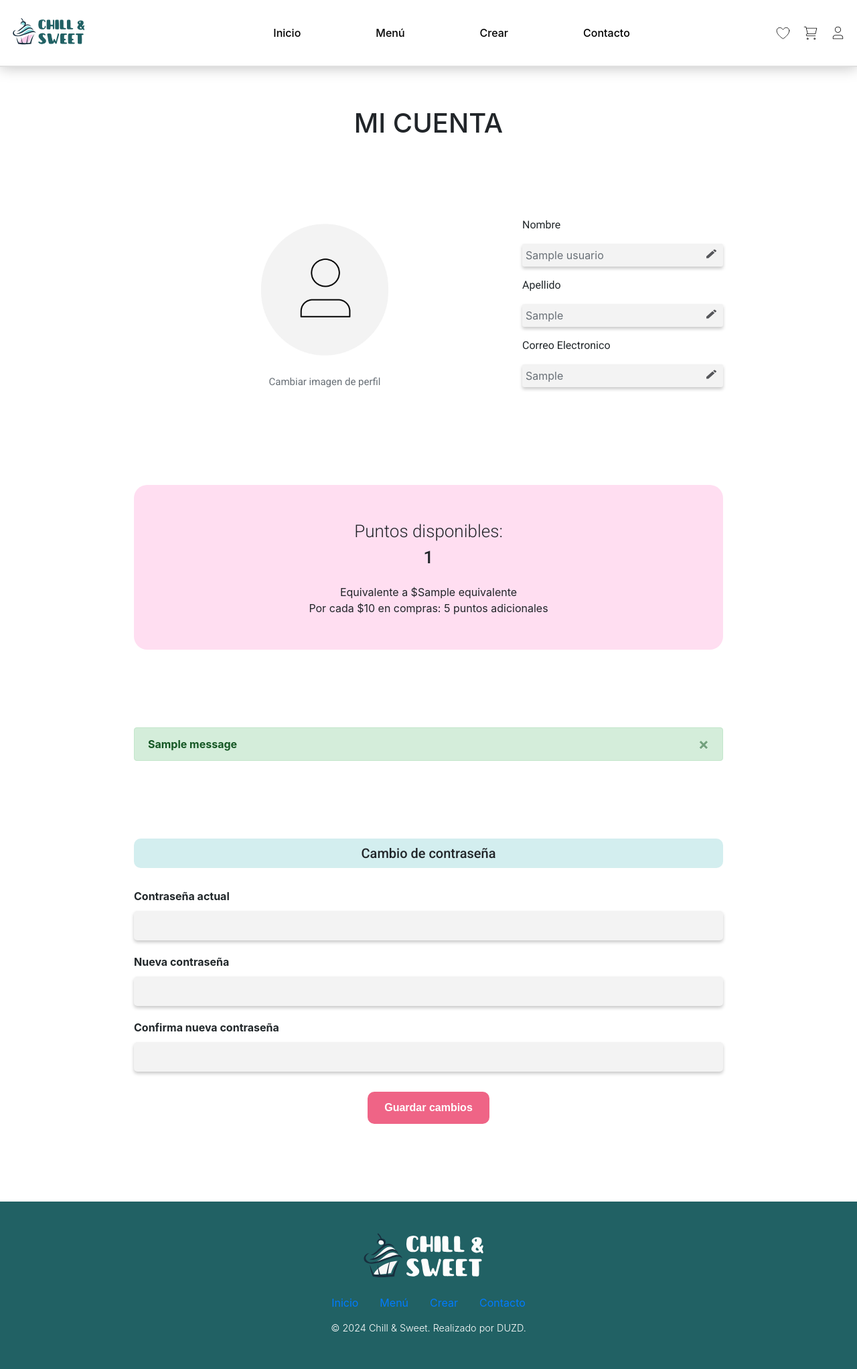
After one commit to UlisesRdgz/chill-and-sweet, a Django app: template chill_and_sweet/main/templates/account/account.html in a window 1280 px wide. The commit adds this page. Shown: the whole page at 67% size. Run offline with Django 5.2, Linux system fonts and the light colour scheme; tables that the repository leaves empty hold one stand-in row (values such as "Sample post"); the template is opened without the code that fills it: values that come from a table or form of the project are taken from there, most other values are stand-ins (such as "Sample title", 1, 10 or a date in 2020); one stand-in notice (Sample message) is shown; parts of the project's set-up code (start-up, migrations or seed data) failed here and were passed over; some libraries are stand-ins or nearby versions.

Commit message:
Feat: templates updated Create, Personalize and Account

```diff
--- /dev/null
+++ b/chill_and_sweet/main/static/css/account.css
@@ -0,0 +1,263 @@
+/*
+Reset  global
+*/
+
+* {
+    margin: 0;
+    padding: 0;
+    box-sizing: border-box;
+}
+
+
+/* Estilos del titulo de la pagina */
+.title {
+    text-align: center;
+    text-transform: uppercase;
+    margin-top: 60px;
+    margin-bottom: 60px;
+}
+
+
+/*
+
+Estilos de la informacion del usuario
+
+*/
+
+.page-container {
+    max-width: 1432px;
+    padding-left: 200px;
+    padding-right: 200px;
+}
+
+.title {
+    text-align: center;
+}
+
+.info-account-container {
+    display: flex;
+    align-items: center;
+    justify-content: end;
+    max-width: 1192px;
+    margin: 116px auto;
+}
+
+.img-user-container {
+    display: flex;
+    flex-direction: column;
+    align-items: center;
+    margin-right: 200px;
+}
+
+
+.img-profile {
+    width: 190px;
+    height: 197px;
+}
+
+
+.change-profile-img-text {
+    font-family: "Roboto", sans-serif;
+    color: #697077;
+    font-size: 15px;
+    margin-top: 28px;
+}
+
+.field {
+    display: flex;
+    flex-direction: column;
+    align-items: start;
+    margin-bottom: 1rem;
+}
+
+.field label {
+    margin-bottom: 1rem;
+    color: #21272A;
+    font-family: "Roboto", sans-serif;
+}
+
+.input-containet {
+    width: 300px;
+    padding: 5px;
+    box-shadow: 0px 3px 5px 0px rgba(0,0,0,0.21);
+    -webkit-box-shadow: 0px 3px 5px 0px rgba(0,0,0,0.21);
+    -moz-box-shadow: 0px 3px 5px 0px rgba(0,0,0,0.21);
+    background-color: #F3F3F3;
+    border: none;
+    border-radius: 3px;
+    display: flex;
+    justify-content: space-between;
+}
+
+.input-containet img {
+    width: 20px;
+    height: 24px;
+    cursor: pointer;
+}
+
+.field input {
+    width: 250px;
+    background-color: #F3F3F3;
+    border: none;
+    outline: none;
+    color: #697077;
+}
+
+#btn_save_changes {
+    display: none;
+}
+
+/*
+    Estilos de puntos del usuario
+*/
+
+.points-container {
+    background-color: #FFDEF1;
+    display: flex;
+    flex-direction: column;
+    align-items: center;
+    max-width: 1192px;
+    margin: 116px 0;
+    text-align: center;
+    border-radius: 20px;
+    padding: 50px 0;
+}
+
+.points-container p {
+    margin: 0;
+}
+
+.title-points-section {
+    font-size: 26px;
+    font-weight: 300;
+    font-family: "Roboto", sans-serif;
+}
+
+.aviable-points {
+    font-size: 26px;
+    font-weight: 500;
+    font-family: "Roboto", sans-serif;
+}
+
+.equivalences-cointainer {
+    margin-top: 20px;
+}
+
+/*
+    Estilos del formulario de cambio de contraseña
+*/
+
+.password-change-container {
+    max-width: 1192px;
+    margin: 116px auto;
+}
+
+.title-section-special {
+    background-color: rgba(79, 186, 191, 0.25);
+    max-width: 100%;
+    text-align: center;
+    padding: 10px 0;
+    font-size: 20px;
+    font-family: "Roboto", sans-serif;
+    border-radius: 10px;
+}
+
+.form-new-pass {
+    margin-top: 30px;
+}
+
+.pass-field {
+    display: flex;
+    flex-direction: column;
+    margin-bottom: 20px;
+}
+
+.pass-field label {
+    margin-bottom: 10px;
+    color: #21272A;
+}
+
+.pass-field input {
+    background-color: #F3F3F3;
+    border: none;
+    outline: none;
+    padding: 10px;
+    box-shadow: 0px 3px 5px 0px rgba(0,0,0,0.21);
+    -webkit-box-shadow: 0px 3px 5px 0px rgba(0,0,0,0.21);
+    -moz-box-shadow: 0px 3px 5px 0px rgba(0,0,0,0.21);
+    border-radius: 5px;
+}
+
+
+.btn-container {
+    display: flex;
+    justify-content: center;
+    margin-top: 30px;
+}
+
+.btn-save-changes {
+    background-color: #EF6486;
+    color: #FFFFFF;
+    border: none;
+    padding: 12px 25px;
+    border-radius: 10px;
+    cursor: pointer;
+    font-weight: 600;
+    font-family: "Robot", sans-serif;
+}
+
+
+/*
+
+Responsive telefono
+
+
+*/
+
+@media (max-width: 768px){
+
+    .page-container {
+        max-width: 1432px;
+        padding-left: 10%;
+        padding-right: 10%;
+    }
+
+    .info-account-container {
+        display: flex;
+        flex-direction: column;
+        align-items: center;
+        justify-content: center;
+        max-width: 100%;
+        margin: 116px auto;
+    }
+
+    .img-user-container {
+        margin-right: 0;
+        margin-bottom: 3rem;
+    }
+
+    .points-container {
+        width: 100%;
+    }
+}
+
+@media (max-width: 1024px) {
+
+    .info-account-container {
+        display: flex;
+        flex-direction: column;
+        align-items: center;
+        max-width: 100%;
+        margin: 116px 0;
+    }
+
+    .page-container {
+        padding-left: 8%;
+        padding-right: 8%;
+    }
+
+    .img-user-container {
+        margin-right: 0;
+        margin-bottom: 3rem;
+    }
+}
--- /dev/null
+++ b/chill_and_sweet/main/static/js/account_forms.js
@@ -0,0 +1,68 @@
+//Botones para editar los inputs
+const name_btn = document.querySelector("#name_btn");
+const lastname_btn = document.querySelector("#lastname_btn");
+const email_btn = document.querySelector("#email_btn");
+
+//Inputs para modificar información del usuario
+const name = document.querySelector("#name");
+const lastname = document.querySelector("#lastname");
+const email = document.querySelector("#email");
+
+//Boton para guardar los cambios en la información del usuario
+const btn_save_changes = document.querySelector("#btn_save_changes");
+
+//Formulario de información de cuenta del usuario
+const info_user_form = document.querySelector(".info-user-form");
+
+//Formulario de cambio de contraseña
+const form_new_pass = document.querySelector(".form-new-pass");
+
+//inputs auxiliares en el manejo de errores en la contraseña
+const act_pass_error = document.querySelector("#act_pass_error");
+const new_pass_error = document.querySelector("#new_pass_error");
+
+
+name_btn.addEventListener("click", () => {
+    if(name.disabled) {
+        name.disabled = false;
+        lastname.disabled = false;
+        email.disabled = false;
+        name.focus();
+        btn_save_changes.style.display = "block";
+    }
+});
+
+lastname_btn.addEventListener("click", () => {
+    if(lastname.disabled) {
+        name.disabled = false;
+        lastname.disabled = false;
+        email.disabled = false;
+        lastname.focus();
+        btn_save_changes.style.display = "block";
+    }
+});
+
+email_btn.addEventListener("click", () => {
+    if(email.disabled) {
+        name.disabled = false;
+        lastname.disabled = false;
+        email.disabled = false;
+        email.focus();
+        btn_save_changes.style.display = "block";
+    }
+});
+
+
+info_user_form.addEventListener("submit", (e) => {
+    e.preventDefault();
+    Swal.fire({
+        position: "top",
+        icon: "success",
+        title: "Cambios realizados con éxito",
+        showConfirmButton: false,
+        timer: 2000
+      }).then( () => {
+        btn_save_changes.style.display = "none";
+        info_user_form.submit();
+      } );
+});
--- /dev/null
+++ b/chill_and_sweet/main/templates/account/account.html
@@ -0,0 +1,202 @@
+{% extends "layout/layout-logged.html" %}
+
+{% load static %}
+
+{% block title %}Chill & Sweet{% endblock %}
+
+{% block head %}
+<link rel="stylesheet" href="{% static 'css/account.css' %}">
+<link rel="stylesheet" href="https://cdn.jsdelivr.net/npm/bootstrap@4.1.3/dist/css/bootstrap.min.css" integrity="sha384-MCw98/SFnGE8fJT3GXwEOngsV7Zt27NXFoaoApmYm81iuXoPkFOJwJ8ERdknLPMO" crossorigin="anonymous">
+{% endblock %}
+
+{% block content %}
+<!--
+    Cntenido principal, titulo y secciones de la cuenta del usuario
+-->
+<main class="page-container">
+    <div class="title-container">
+        <h1 class="title">
+            Mi cuenta
+        </h1>
+    </div>
+
+
+    <!--
+        Sección de información del usuario
+    -->
+    <section class="info-account-container">
+        <div class="img-user-container">
+            <img class="img-profile" src="{% static 'img/user-circle.png' %}" alt="Imagen de usuario">
+
+            <p class="change-profile-img-text">Cambiar imagen de perfil</p>
+        </div>
+
+        <form class="info-user-form" method="POST">
+            {% csrf_token %}
+            <!-- Este input nos sirve para poder diferenciar los formularios en la parte de views.py -->
+            <input type="hidden" name="form_type" value="info_edit_form">
+
+
+            {% if info_user %}
+                <div class="field">
+                    <label for="name">Nombre</label>
+
+                    <div class="input-containet">
+                        <input type="text" id="name" name="name" value="{{ info_user.nombre }}" disabled>
+                        <img src="{% static 'svg/pecil.svg' %}" alt="pencil icon" id="name_btn">
+                    </div>
+                </div>
+
+                <div class="field">
+                    <label for="lastname">Apellido</label>
+                    <div class="input-containet">
+                        <input type="text" id="lastname" name="lastname" value="{{ info_user.apellido }}" disabled>
+                        <img src="{% static 'svg/pecil.svg' %}" alt="pencil icon" id="lastname_btn">
+                    </div>
+
+                </div>
+
+                <div class="field">
+                    <label for="email">Correo Electronico</label>
+
+                    <div class="input-containet">
+                        <input type="email" id="email" name="email" value="{{ info_user.correo }}" disabled>
+                        <img src="{% static 'svg/pecil.svg' %}" alt="penil icon" id="email_btn">
+                    </div>
+                </div>
+            {% else %}
+                <div class="field">
+                    <label for="name">Nombre</label>
+
+                    <div class="input-containet">
+                        <input type="text" id="name" name="name" value="Null">
+                        <img src="{% static 'svg/pecil.svg' %}" alt="pencil icon">
+                    </div>
+                </div>
+
+                <div class="field">
+                    <label for="lastname">Apellido</label>
+                    <div class="input-containet">
+                        <input type="text" id="lastname" name="lastname" class="Null">
+                        <img src="{% static 'svg/pecil.svg' %}" alt="pencil icon">
+                    </div>
+
+                </div>
+
+                <div class="field">
+                    <label for="email">Correo Electronico</label>
+
+                    <div class="input-containet">
+                        <input type="email" id="email" name="email" class="Null">
+                        <img src="{% static 'svg/pecil.svg' %}" alt="penil icon">
+                    </div>
+                </div>
+            {% endif %}
+
+            <div class="btn-container">
+                <button class="btn-save-changes" id="btn_save_changes">
+                    Guardar cambios
+                </button>
+            </div>
+        </form>
+    </section>
+
+    <!--
+        Sección de puntos del usuario
+    -->
+    <section class="points-container">
+        <div class="aviable-points-container">
+            <p class="title-points-section">Puntos disponibles:</p>
+            <p class="aviable-points">{{ info_user.puntos_acumulados }}</p>
+        </div>
+
+        <div class="equivalences-cointainer">
+            <p class="equivalence">Equivalente a ${{equivalente}}</p>
+            <p class="info-promo">Por cada $10 en compras: 5 puntos adicionales</p>
+        </div>
+    </section>
+
+    <!--
+        Alertas de cambio de contraseña
+    -->
+    {% if messages %}
+        <div>
+            {% for message in messages %}
+                {% if message.tags == "success" %}
+
+                    <div class="alert alert-success alert-dismissible fade show" role="alert">
+                        <strong>{{ message }}
+                        <button type="button" class="close" data-dismiss="alert" aria-label="Close">
+                          <span aria-hidden="true">&times;</span>
+                        </button>
+                    </div>
+                {% elif message.tags == "error" %}
+                    <div class="alert alert-danger alert-dismissible fade show" role="alert">
+                        <strong>{{ message }}
+                        <button type="button" class="close" data-dismiss="alert" aria-label="Close">
+                          <span aria-hidden="true">&times;</span>
+                        </button>
+                    </div>
+                {% else %}
+                <div class="alert alert-info alert-dismissible fade show" role="alert">
+                    <strong>{{ message }}
+                    <button type="button" class="close" data-dismiss="alert" aria-label="Close">
+                      <span aria-hidden="true">&times;</span>
+                    </button>
+                </div>
+                {% endif %}
+            {% endfor %}
+        </div>
+    {% endif %}
+
+
+    <!--
+        Sección para cambio de contraseña
+    -->
+    <section class="password-change-container">
+        <h2 class="title-section-special">Cambio de contraseña</h2>
+
+        <form class="form-new-pass" method="POST">
+            {% csrf_token %}
+            <!-- Este input nos sirve para poder diferenciar los formularios en la parte de views.py -->
+            <input type="hidden" name="form_type" value="pass_edit_form">
+
+            <!-- Captar error de contraseña actual incorrecta -->
+            <input id="act_pass_error" type="hidden" name="act_pass_error" value="{{error_act_pass}}">
+
+            <!-- Captar error de contraseña actual incorrecta -->
+            <input id="new_pass_error" type="hidden" name="new_pass_error" value="{{error_new_pass}}">
+
+            <div class="pass-field">
+                <label for="actual-passaword">Contraseña actual</label>
+                <input type="password" id="actual-passaword" name="actualpass">
+            </div>
+
+            <div class="pass-field">
+                <label for="new-passaword">Nueva contraseña</label>
+                <input type="password" id="new-passaword" name="newpass">
+            </div>
+
+            <div class="pass-field">
+                <label for="conf-passaword">Confirma nueva contraseña</label>
+                <input type="password" id="conf-passaword" name="confpass">
+            </div>
+
+            <div class="btn-container">
+                <button class="btn-save-changes" type="submit">
+                    Guardar cambios
+                </button>
+            </div>
+        </form>
+    </section>
+</main>
+{% endblock %}
+
+
+{% block scripts %}
+<script src="https://cdn.jsdelivr.net/npm/sweetalert2@11"></script>
+<script src="https://code.jquery.com/jquery-3.2.1.slim.min.js" integrity="sha384-KJ3o2DKtIkvYIK3UENzmM7KCkRr/rE9/Qpg6aAZGJwFDMVNA/GpGFF93hXpG5KkN" crossorigin="anonymous"></script>
+<script src="https://cdn.jsdelivr.net/npm/popper.js@1.12.9/dist/umd/popper.min.js" integrity="sha384-ApNbgh9B+Y1QKtv3Rn7W3mgPxhU9K/ScQsAP7hUibX39j7fakFPskvXusvfa0b4Q" crossorigin="anonymous"></script>
+<script src="https://cdn.jsdelivr.net/npm/bootstrap@4.0.0/dist/js/bootstrap.min.js" integrity="sha384-JZR6Spejh4U02d8jOt6vLEHfe/JQGiRRSQQxSfFWpi1MquVdAyjUar5+76PVCmYl" crossorigin="anonymous"></script>
+<script src="{% static 'js/account_forms.js' %}"></script>
+{% endblock %}
--- a/chill_and_sweet/main/urls.py
+++ b/chill_and_sweet/main/urls.py
@@ -11,4 +11,5 @@ urlpatterns = [
     path('create/', views.create, name = 'create'),
     path('customdesert/<int:categoria_id>/', views.customDessert, name = 'personalize'),
     path('help/', views.help_view, name='help'),
+    path('account/', views.account, name='account'),
 ]
```
Also changed, not shown: chill_and_sweet/main/static/css/create.css (+55 -4 lines), chill_and_sweet/main/static/js/calculate-summary.js (+23 -1 lines), chill_and_sweet/main/templates/custom/personalize.html (+10 -3 lines), chill_and_sweet/main/views.py (+103 -2 lines), chill_and_sweet/main/static/img/user-circle.png (added), chill_and_sweet/main/static/svg/pecil.svg (added).
